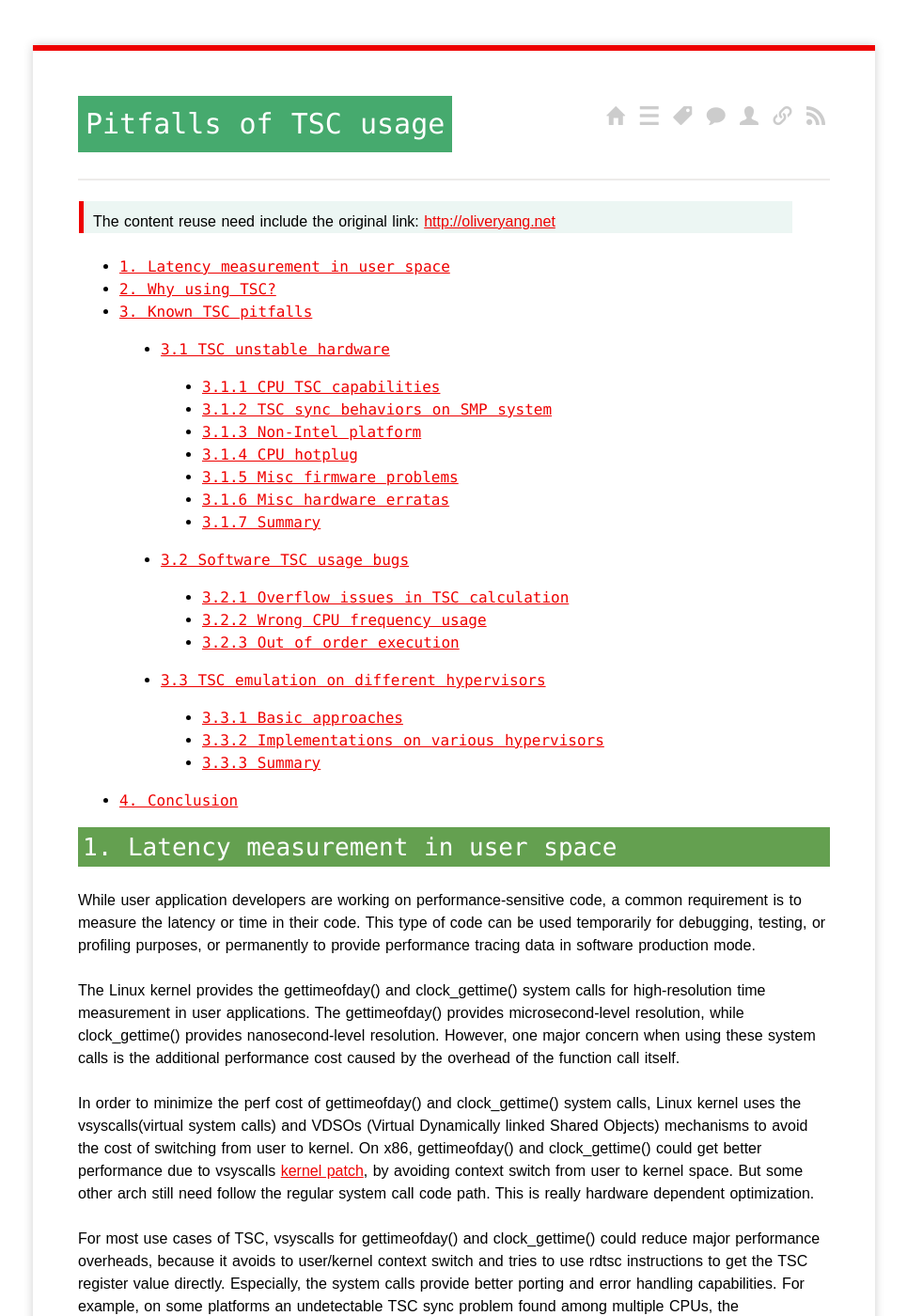
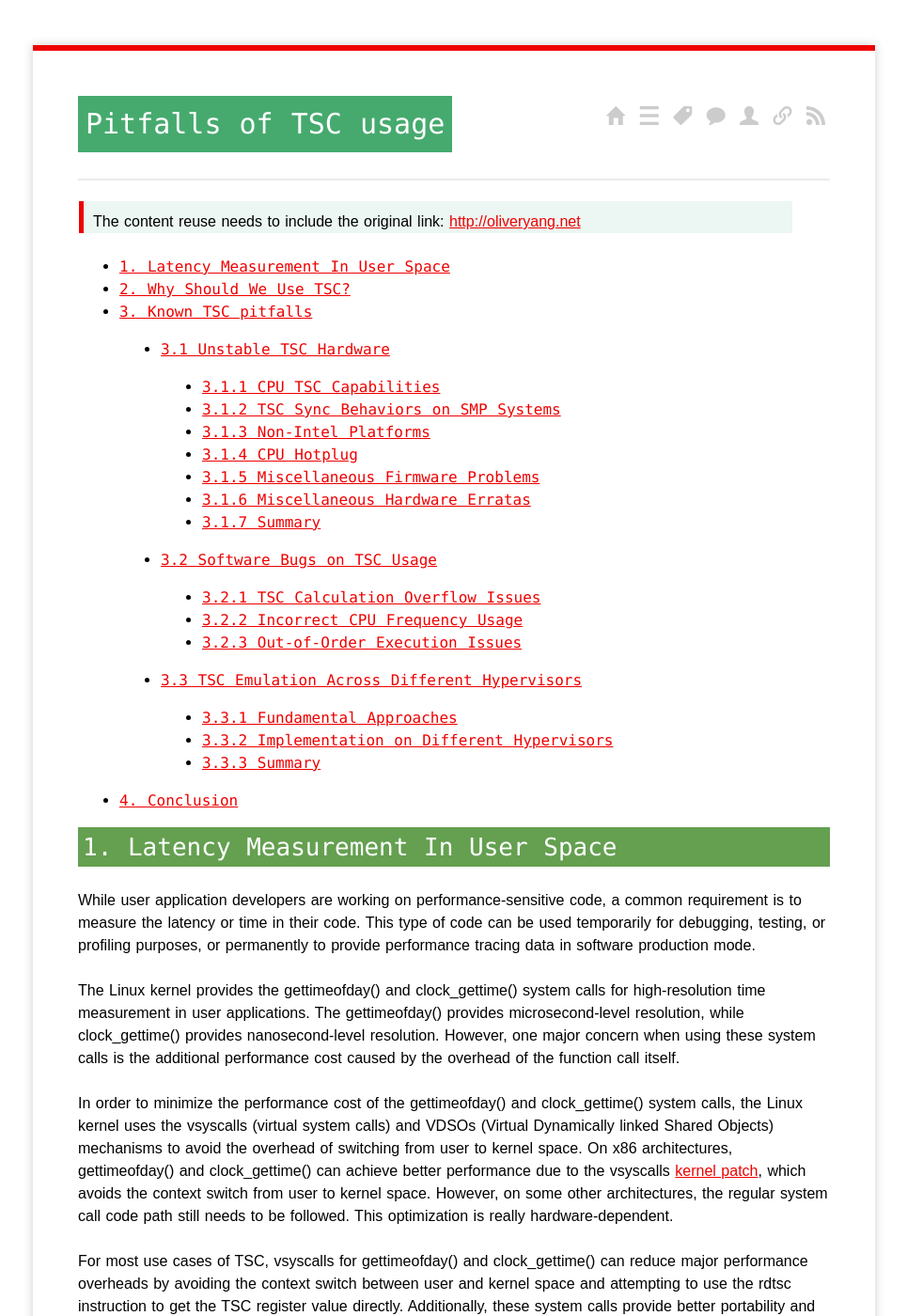
Before and after one commit to yangoliver/yangoliver.github.io, a Jekyll site: the page built from _posts/2015/2015-09-09-pitfalls-of-TSC-usage.md, in a window 1280 px wide and 1400 px high. Shown: the whole window at 94% size, without its empty margins (157-1122 px from the left). Built offline with Jekyll 4.4.1, drawn with Linux system fonts in a browser that asks for light colours; comment, search, counter and statistics services are not loaded; some of the changed text lies outside the part shown.

Commit message:
update: fixed grammar issues and clean up titles

```diff
--- a/_posts/2015/2015-09-09-pitfalls-of-TSC-usage.md
+++ b/_posts/2015/2015-09-09-pitfalls-of-TSC-usage.md
@@ -7,12 +7,12 @@ tags:
 - [perf, kernel, linux, virtualization, hardware]
 ---
 
->The content reuse need include the original link: <http://oliveryang.net>
+>The content reuse needs to include the original link: <http://oliveryang.net>
 
 * content
 {:toc}
 
-## 1. Latency measurement in user space
+## 1. Latency Measurement In User Space
 
 While user application developers are working on performance-sensitive code, a common requirement is to measure the latency
 or time in their code. This type of code can be used temporarily for debugging, testing, or profiling purposes, or permanently
@@ -23,20 +23,20 @@ applications. The gettimeofday() provides microsecond-level resolution, while cl
 resolution. However, one major concern when using these system calls is the additional performance cost caused by the overhead
 of the function call itself.
 
-In order to minimize the perf cost of gettimeofday() and clock_gettime() system calls, Linux kernel uses the
-vsyscalls(virtual system calls) and VDSOs (Virtual Dynamically linked Shared Objects) mechanisms to avoid the cost
-of switching from user to kernel. On x86, gettimeofday() and clock_gettime() could get better performance
-due to vsyscalls [kernel patch](https://github.com/torvalds/linux/commit/2aae950b21e4bc789d1fc6668faf67e8748300b7),
-by avoiding context switch from user to kernel space. But some other arch still need follow the regular
-system call code path. This is really hardware dependent optimization.
+In order to minimize the performance cost of the gettimeofday() and clock_gettime() system calls, the Linux kernel uses the
+vsyscalls (virtual system calls) and VDSOs (Virtual Dynamically linked Shared Objects) mechanisms to avoid the overhead of
+switching from user to kernel space. On x86 architectures, gettimeofday() and clock_gettime() can achieve better performance
+due to the vsyscalls [kernel patch](https://github.com/torvalds/linux/commit/2aae950b21e4bc789d1fc6668faf67e8748300b7),
+which avoids the context switch from user to kernel space. However, on some other architectures, the regular system call code
+path still needs to be followed. This optimization is really hardware-dependent.
 
-For most use cases of TSC, vsyscalls for gettimeofday() and clock_gettime() could reduce major performance overheads,
-because it avoids to user/kernel context switch and tries to use rdtsc instructions to get the TSC register value directly.
-Especially, the system calls provide better porting and error handling capabilities. For example, on some platforms
-an undetectable TSC sync problem found among multiple CPUs, the
-[gettimeofday() and clock_gettime() vsyscalls try to work around the problem](https://github.com/torvalds/linux/commit/d8bb6f4c1670c8324e4135c61ef07486f7f17379).
+For most use cases of TSC, vsyscalls for gettimeofday() and clock_gettime() can reduce major performance overheads by avoiding
+the context switch between user and kernel space and attempting to use the rdtsc instruction to get the TSC register value directly.
+Additionally, these system calls provide better portability and error handling capabilities. For example, a TSC synchronization
+problem that may occur among multiple CPUs without detection can be
+[worked around by the gettimeofday() and clock_gettime() vsyscalls](https://github.com/torvalds/linux/commit/d8bb6f4c1670c8324e4135c61ef07486f7f17379).
 
-## 2. Why using TSC?
+## 2. Why Should We Use TSC?
 
 Although vsyscalls implementation of gettimeofday() and clock_gettime() is faster than regular system calls, the perf cost
 of them is still too high to meet the latency measurement requirements for some perf sensitive application.
@@ -111,9 +111,9 @@ strange TSC behaviors due to some known pitfalls.
 
 ## 3. Known TSC pitfalls
 
-### 3.1 TSC unstable hardware
+### 3.1 Unstable TSC Hardware
 
-#### 3.1.1 CPU TSC capabilities
+#### 3.1.1 CPU TSC Capabilities
 
 Intel CPUs have 3 sort of TSC behaviors,
 
@@ -188,7 +188,7 @@ testing. Below command could be used to check this new synthetic CPU feature,
 If we could get the feature bit set on CPU, we should be able to trust the TSC source on this platform. But keep in
 mind, software bugs in TSC handling still could cause the problems.
 
-#### 3.1.2 TSC sync behaviors on SMP system
+#### 3.1.2 TSC Sync Behaviors on SMP Systems
 
 On a UP system, CPU TSC sync behavior among multiple cores is determined by CPU TSC capability. Whereas on a SMP system,
 the TSC sync problem cross multiple CPU sockets could be a big problem. There are 3 type of SMP systems,
@@ -229,13 +229,13 @@ If TSC sync test passed during Linux kernel boot, following sysfs file would exp
 	tsc
 
 
-#### 3.1.3 Non-Intel platform
+#### 3.1.3 Non-Intel Platforms
 
 Non-Intel x86 platform has different stories. Current Linux kernel treats all non-Intel SMP system as non-sync TSC system.
 See unsynchronized_tsc code in [tsc.c](https://github.com/torvalds/linux/blob/master/arch/x86/kernel/tsc.c).
 LKML also has the [AMD documents](https://lkml.org/lkml/2005/11/4/173).
 
-#### 3.1.4 CPU hotplug
+#### 3.1.4 CPU Hotplug
 
 CPU hotplug will introduce a new CPU which may not have synchronized TSC values than existing CPUs.
 In theory, either system software, BIOS, or SMM code could do TSC sync for CPU hotplug.
@@ -248,7 +248,7 @@ instructions to multiple CPUs at exactly same time.
 For this reason, per my understandings, Linux TSC sync on CPU hotplug scenario depends on hardware/firmware behaviors.
 
 
-#### 3.1.5 Misc firmware problems
+#### 3.1.5 Miscellaneous Firmware Problems
 
 As TSC value is writeable, firmware code could change TSC value that caused TSC sync issue in OS.
 
@@ -262,7 +262,7 @@ Linux kernel has to create
 [a patch to handle ACPI suspend/resume](https://github.com/yangoliver/linux/commit/cd7240c0b900eb6d690ccee088a6c9b46dae815a)
 to make sure TSC sync still works in OS.
 
-#### 3.1.6 Misc hardware erratas
+#### 3.1.6 Miscellaneous Hardware Erratas
 
 TSC sync functionality was highly depends on board manufacturer design. For example, clock source reliability issues.
 I used to encountered a hardware errata caused by unreliable clock source. Due to the errata, Linux kernel TSC sync
@@ -292,9 +292,9 @@ per the root causes of TSC problems, kernel may not able to test out all of unre
 possible that TSC clock had the problem during runtime. In this case, Linux may switch clock source from tsc to others
 on the fly.
 
-### 3.2 Software TSC usage bugs
+### 3.2 Software Bugs on TSC Usage
 
-#### 3.2.1 Overflow issues in TSC calculation
+#### 3.2.1 TSC Calculation Overflow Issues
 
 The direct return value of rdtsc is CPU cycle, but latency or time requires a regular time unit: ns or us.
 
@@ -342,14 +342,14 @@ Unlike Linux kernel, some user applications uses below formula, which can cause
 
 Anyway, be careful for overflow issue when you use rdtsc value for a calculation.
 
-#### 3.2.2 Wrong CPU frequency usage
+#### 3.2.2 Incorrect CPU Frequency Usage
 
 You may already notice that, Linux kernel use CPU KHZ instead of GHZ/MHZ in its implementation. Please read
 previous section about cycle_2_ns implementation.
 The major reason of using KHZ here is: better precision. Old kernel code used MHZ before, and
 [this patch](https://github.com/torvalds/linux/commit/dacb16b1a034fa7a0b868ee30758119fbfd90bc1) fixed the issue.
 
-#### 3.2.3 Out of order execution
+#### 3.2.3 Out-of-Order Execution Issues
 
 If the code you want to measure is a **very small** piece of code, our rdtsc function above might need to be
 re-implement by LFENCE or RDTSCP. Otherwise, this will introduce the precision issues caused by CPU out of order execution.
@@ -369,7 +369,7 @@ Linux kernel has an example to have the
 For a correct out of order implementaton, see Intel White Paper:
 [How to Benchmark Code Execution Times on Intel® IA-32 and IA-64 Instruction Set Architectures](https://www.intel.com/content/dam/www/public/us/en/documents/white-papers/ia-32-ia-64-benchmark-code-execution-paper.pdf)
 
-### 3.3 TSC emulation on different hypervisors
+### 3.3 TSC Emulation Across Different Hypervisors
 
 Virtualization technology caused the lots of challenges for guest OS time keeping. This section just cover the cases
 that host could detect the TSC clock source, and guest software might be TSC sensitive and try to issue rdtsc instruction
@@ -385,7 +385,7 @@ For example, VM live migration may cause TSC sync problems if source and target
 
 So the behaviors of TSC sync on different hypervisors could cause the TSC sync problems.
 
-#### 3.3.1 Basic approaches
+#### 3.3.1 Fundamental Approaches
 
 Per hypervisors differences, the rdtsc instruction and TSC sync could be addressed with following approaches,
 
@@ -422,7 +422,7 @@ Per hypervisors differences, the rdtsc instruction and TSC sync could be address
 	When native run could get both good performance and correctness, it will be run natively without emulation.
 	If hypervisor could not use native way, it will use full or para virtualization technology to make sure the correctness.
 
-#### 3.3.2 Implementations on various hypervisors
+#### 3.3.2 Implementation on Different Hypervisors
 
 Below is detailed information about the TSC support on various hypervisors,
 
```
